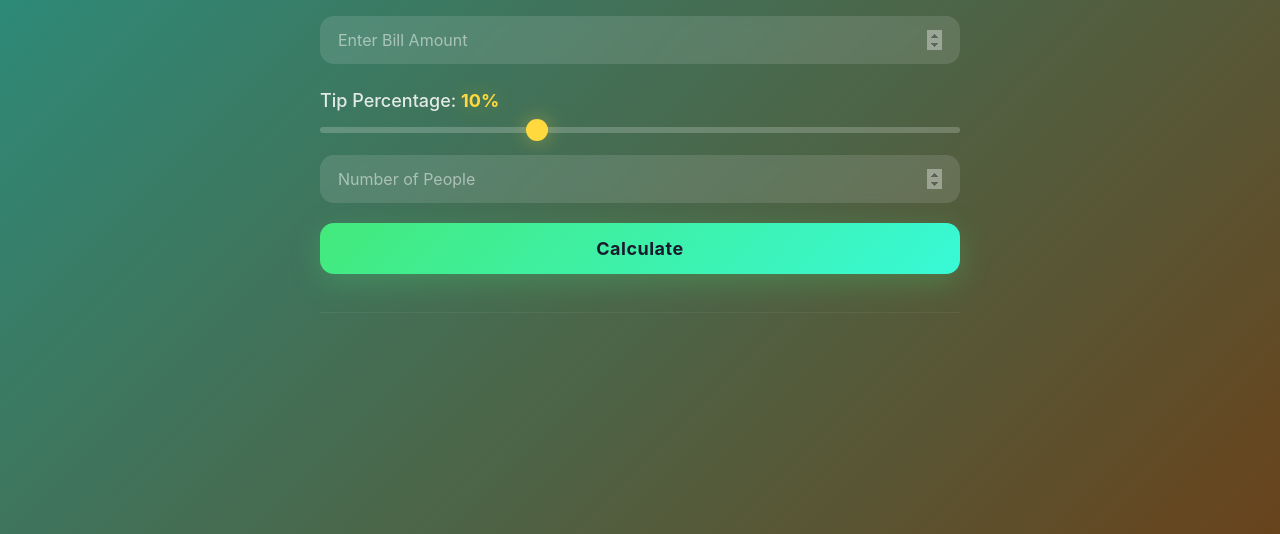
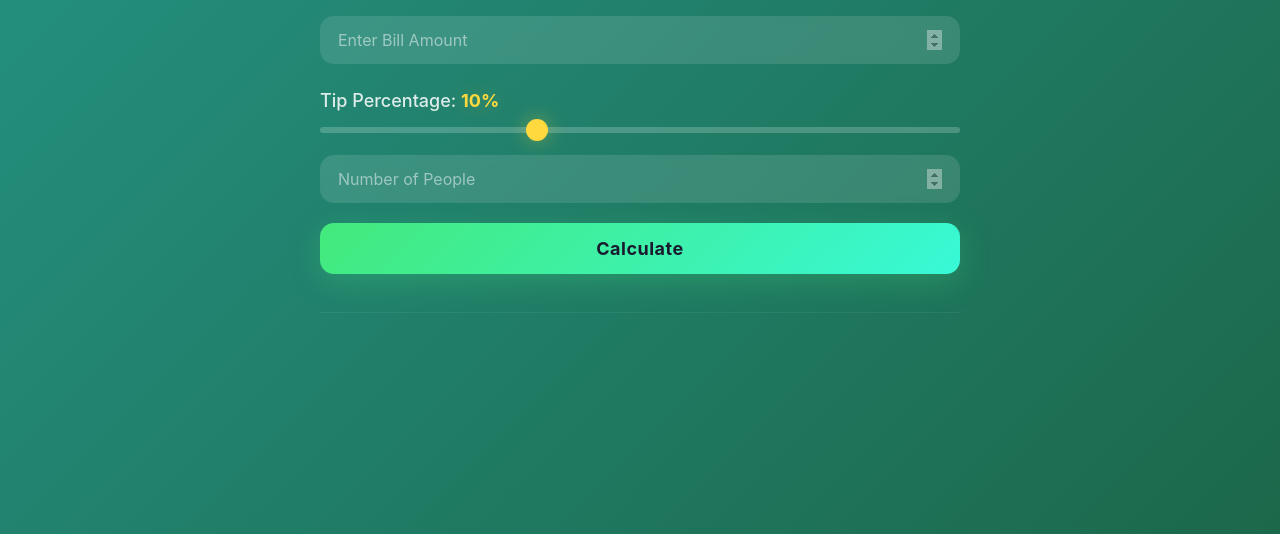
Before and after one commit to Alin-Varghese/Tip-Calculator, a plain HTML site: page index.html in a window 1280 px wide. Shown: the part 266-800 px from the top of the page. Drawn offline with Linux system fonts and the light colour scheme.

Commit message:
Update index.html

```diff
--- a/index.html
+++ b/index.html
@@ -20,7 +20,7 @@
             display: flex;
             justify-content: center;
             align-items: center;
-            background: linear-gradient(135deg, #259485, #68431c, #4facfe, #1b3e98);
+            background: linear-gradient(135deg, #259485, #1c684b, #4facfe, #1b3e98);
             background-size: 300% 300%;
             animation: gradientShift 10s ease infinite;
             padding: 20px;
```
